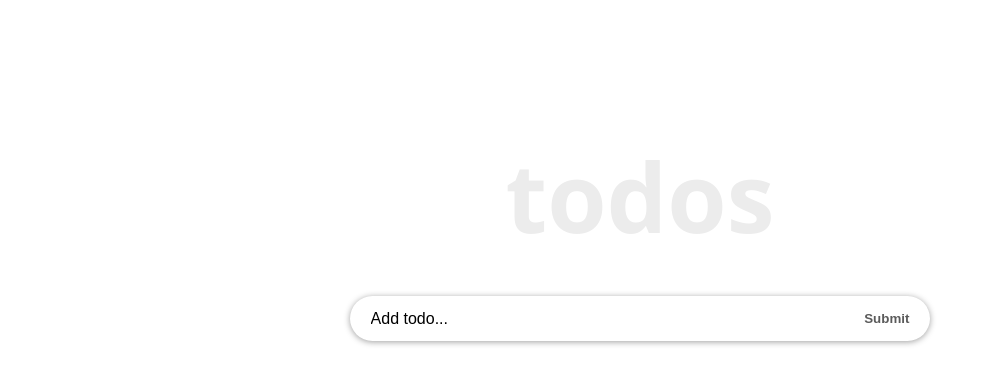
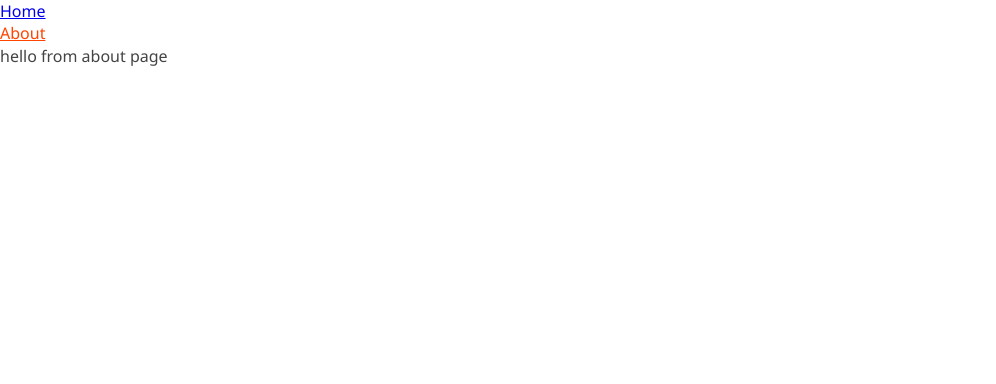
Before and after one commit to elyor-doniyorov/react-todos-app, a React (Create React App) app: page /about in a window 1280 px wide. Shown: the top 384 px of the page, without its empty margins (0-996 px from the left). Built offline with nearby package versions, Linux system fonts and the light colour scheme.

Commit message:
Router, Switch and The Link and the NavLink Component

```diff
--- a/src/functionBased/App.css
+++ b/src/functionBased/App.css
@@ -63,3 +63,8 @@
   outline: none;
   border: none;
 }
+
+.active-link {
+  color: orangered;
+  text-decoration: underline;
+}
--- a/src/functionBased/components/Navbar.js
+++ b/src/functionBased/components/Navbar.js
@@ -0,0 +1,29 @@
+import React from 'react';
+import { NavLink } from 'react-router-dom';
+
+const Navbar = () => {
+  const links = [
+    {
+      id: 1,
+      path: '/',
+      text: 'Home',
+    },
+    {
+      id: 2,
+      path: '/about',
+      text: 'About',
+    },
+  ];
+  return (
+    <nav className="navBar">
+      <ul>
+        {links.map((link) => (
+          <li key={link.id}>
+            <NavLink to={link.path} activeClassName="active-link" exact>{link.text}</NavLink>
+          </li>
+        ))}
+      </ul>
+    </nav>
+  );
+};
+export default Navbar;
--- a/src/functionBased/components/TodoContainer.js
+++ b/src/functionBased/components/TodoContainer.js
@@ -1,11 +1,15 @@
 /* eslint-disable react/prefer-stateless-function, react/state-in-constructor,
 react/destructuring-assignment, react/no-access-state-in-setstate, no-param-reassign,
-react/sort-comp, no-use-before-define */
+react/sort-comp, no-use-before-define, import/extensions */
 import React, { useState, useEffect } from 'react';
 import { v4 as uuidv4 } from 'uuid';
+import { Route, Switch } from 'react-router-dom';
 import Header from './Header';
 import InputTodo from './InputTodo';
 import TodosList from './TodosList';
+import About from '../pages/About';
+import NotMatch from '../pages/NotMatch';
+import Navbar from './Navbar';
 
 const TodoContainer = () => {
   const [todos, setTodos] = useState(getInitialTodos());
@@ -74,6 +78,10 @@
   }, [todos]);
 
   return (
+    <>
+      <Navbar />
+      <Switch>
+        <Route exact path="/">
           <div className="container">
             <div className="inner">
               <Header />
@@ -86,10 +94,19 @@
               />
             </div>
           </div>
+        </Route>
+        <Route path="/about">
+          <About />
+        </Route>
+        <Route path="*">
+          <NotMatch />
+        </Route>
+      </Switch>
+    </>
   );
 };
 
 export default TodoContainer;
 /* eslint-enable  react/prefer-stateless-function, react/state-in-constructor,
 react/destructuring-assignment, react/no-access-state-in-setstate, no-param-reassign,
-react/sort-comp, no-use-before-define */
+react/sort-comp, no-use-before-define, import/extensions */
--- /dev/null
+++ b/src/functionBased/pages/About.js
@@ -0,0 +1,4 @@
+import React from 'react';
+
+const About = () => <div>hello from about page</div>;
+export default About;
--- /dev/null
+++ b/src/functionBased/pages/NotMatch.js
@@ -0,0 +1,8 @@
+import React from 'react';
+
+const NotMatch = () => (
+  <div>
+    <h3>No match for this page</h3>
+  </div>
+);
+export default NotMatch;
```
Lines whose indentation alone changed are shown as unchanged.
